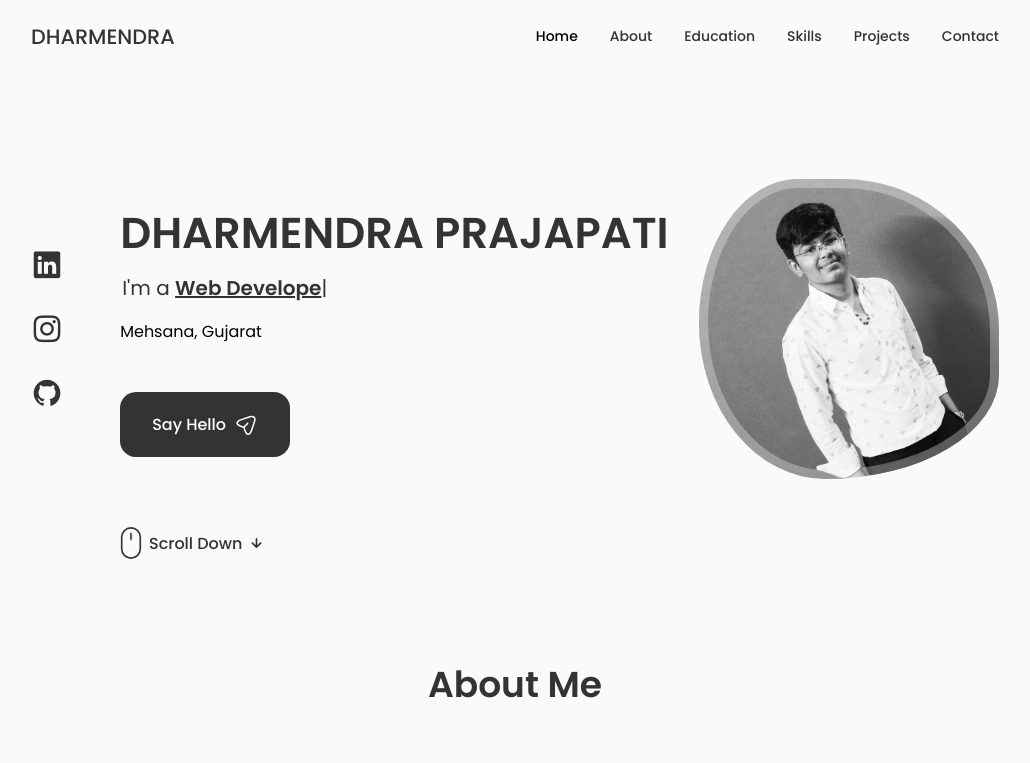
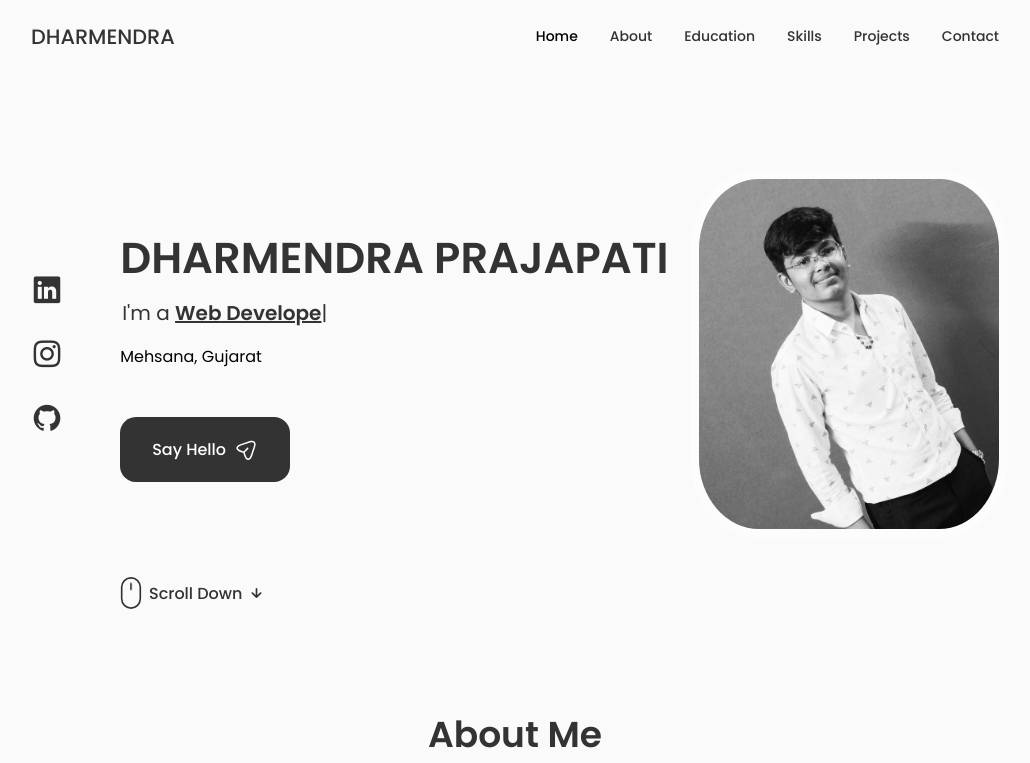
Before and after one commit to dharmendra9503/portfolio, a React (Create React App) app: page / in a window 1280 px wide. Shown: the top 763 px of the page, without its empty margins (125-1155 px from the left). Built offline with nearby package versions, Linux system fonts and the light colour scheme.

Commit message:
Animation removed for Home image

```diff
--- a/src/components/home/Home.css
+++ b/src/components/home/Home.css
@@ -73,12 +73,13 @@
     background-repeat: no-repeat;
     background-position: center;
     background-size: cover;
-    box-shadow: inset 0 0 0 9px rgb(255 255 255 / 30%);
+    box-shadow: 0 0 0 9px rgb(255 255 255 / 30%);
     order: 1;
     justify-self: center;
     width: 300px;
-    height: 300px;
-    animation: profile__animate 8s ease-in-out infinite 1s;
+    height: 350px;
+    border-radius: 20%;
+    /* animation: profile__animate 8s ease-in-out infinite 1s; */
 }
 
 @keyframes profile__animate {
```
